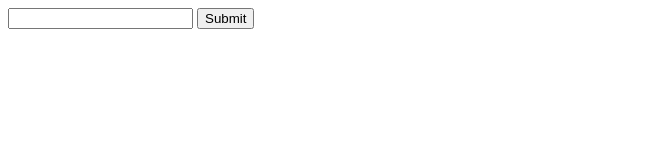
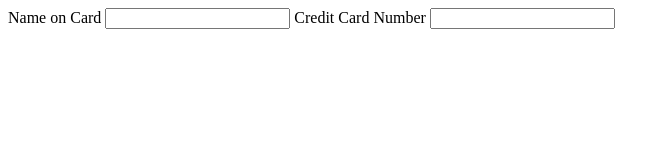
Before and after one commit to navlero9/cc-form, a plain HTML site: page index.html in a window 1280 px wide. Shown: the whole page, without its empty margins (0-670 px from the left). Drawn offline with Linux system fonts and the light colour scheme.

Commit message:
initial form

```diff
--- a/index.html
+++ b/index.html
@@ -6,8 +6,10 @@
     </head>
     <body>
         <form action="/" id="form">
-            <input type="text" name="ccnumber" id="ccnumber" class="ccnumber">
-            <input type="submit" value="Submit">
+            <label for="foo">Name on Card</label>
+            <input type="text" id="foo" name="foo">
+            <label for="bar">Credit Card Number</label>
+            <input type="text" id="bar" name="bar">
         </form>
     </body>
 
```
